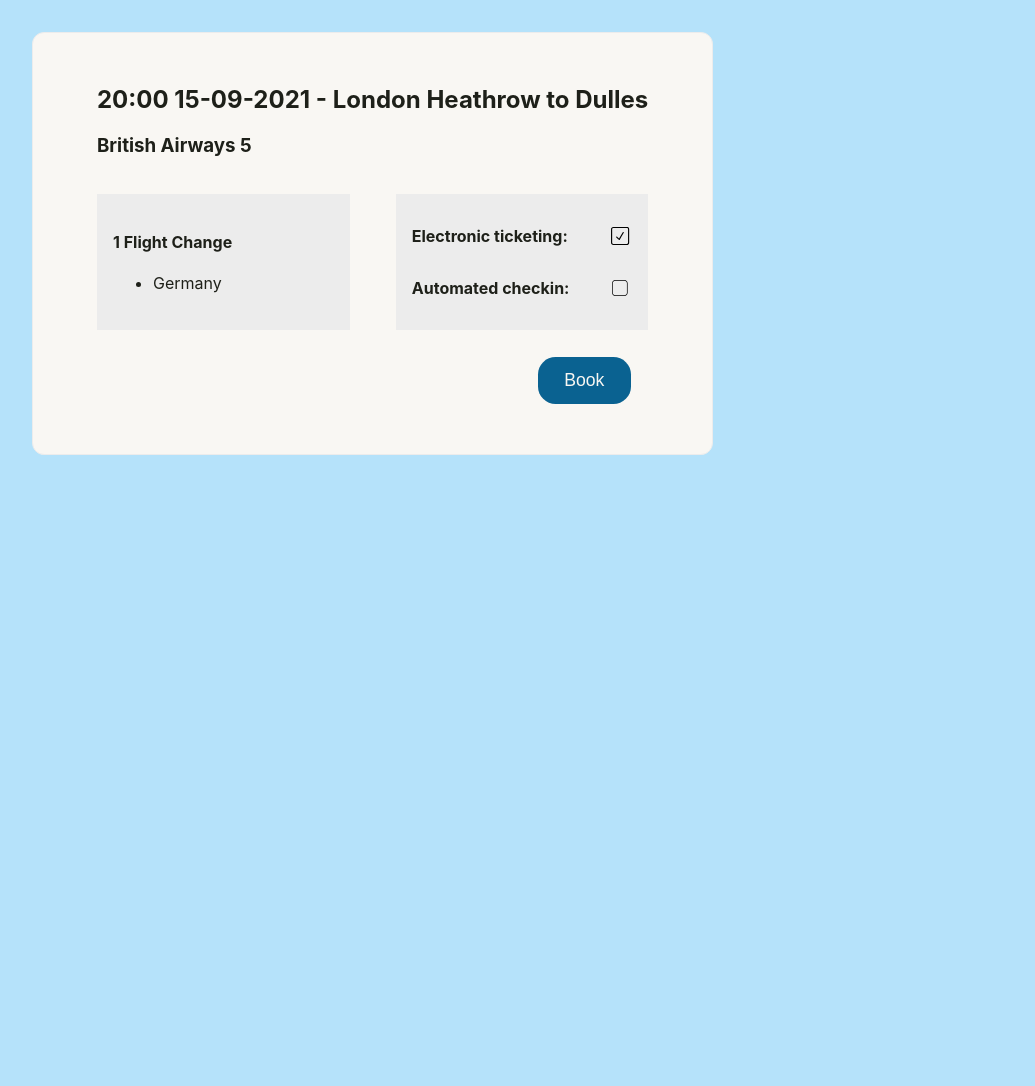
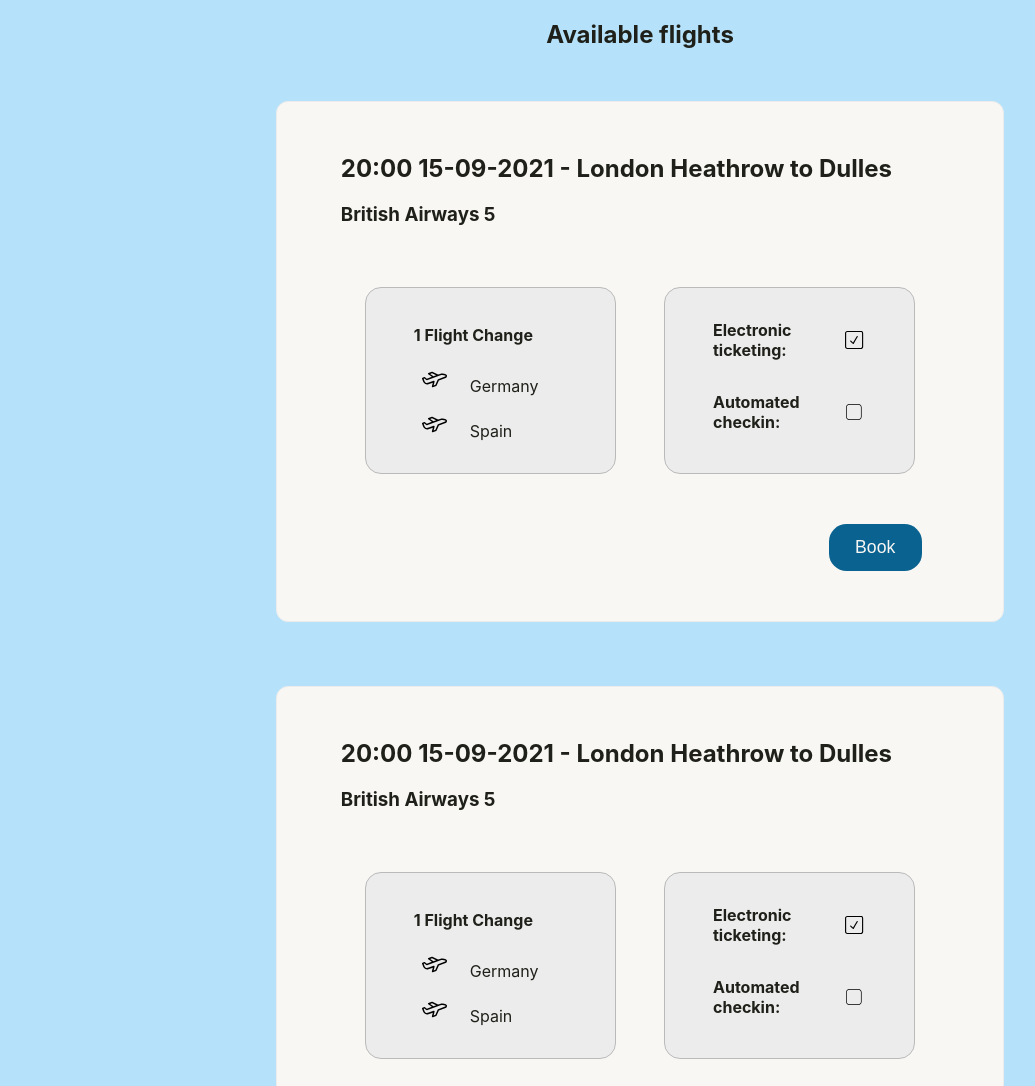
Before and after one commit to SchoolOfCode/w8_project_front-end-fujin, a React app: page / in a window 1280 px wide. Shown: the top 1086 px of the page, without its empty margins (0-1035 px from the left). Before the commit the page ends 800 px from the top, so only its background shows below. Built offline with nearby package versions, Linux system fonts and the light colour scheme.

Commit message:
style for display and flight changes

```diff
--- a/src/components/App/index.js
+++ b/src/components/App/index.js
@@ -4,7 +4,7 @@
 function App() {
   return (
     <div>
-    <Display flights={[{dateTime:'20:00 15-09-2021', departureAirport:'London Heathrow', arrivalAirport:'Dulles', airline:'British Airways', flightNumber:'5', changes:{numberOfStops: 1, intermediateAirports: {iata: [{station: 'Germany'}]}}, isElectronicTicketing:true, isAutomatedCheckin:false}]}/>
+    <Display flights={[{dateTime:'20:00 15-09-2021', departureAirport:'London Heathrow', arrivalAirport:'Dulles', airline:'British Airways', flightNumber:'5', changes:{numberOfStops: 1, intermediateAirports: {iata: [{station: 'Germany'}, {station: 'Spain'}]}}, isElectronicTicketing:true, isAutomatedCheckin:false}, {dateTime:'20:00 15-09-2021', departureAirport:'London Heathrow', arrivalAirport:'Dulles', airline:'British Airways', flightNumber:'5', changes:{numberOfStops: 1, intermediateAirports: {iata: [{station: 'Germany'}, {station: 'Spain'}]}}, isElectronicTicketing:true, isAutomatedCheckin:false}]}/>
     </div>
   );
 }
--- /dev/null
+++ b/src/components/Display/display.css
@@ -0,0 +1,5 @@
+.display {
+    display: flex;
+    flex-direction: column;
+    align-items: center;
+}
--- a/src/components/Display/index.js
+++ b/src/components/Display/index.js
@@ -1,10 +1,12 @@
 import React from "react";
 import Flight from '../Flight'
 import {v4 as uuidv4} from 'uuid';
+import './display.css';
 
 function Display({ flights }) {
   return (
-    <section>
+    <section className='display'>
+      <h1>Available flights</h1>
       {flights.map(
         ({
           dateTime,
--- a/src/components/Flight/flight.css
+++ b/src/components/Flight/flight.css
@@ -48,9 +48,13 @@
 
 .flight-info section {
   background: var(--light-grey);
-  padding: 1em;
+  padding: 1em 3em;
+  margin: 1.5em;
 
   width: 40%;
+
+  border: 1px solid var(--dark-grey);
+  border-radius: 1em;
 }
 
 .flight button {
--- a/src/components/FlightChanges/flightChanges.css
+++ b/src/components/FlightChanges/flightChanges.css
@@ -0,0 +1,8 @@
+.flight-changes ul {
+    list-style: url('../../images/airplane.svg');
+}
+
+.flight-changes li {
+    margin: 1em 0 0;
+    padding-left: 1em;
+}
--- a/src/components/FlightChanges/index.js
+++ b/src/components/FlightChanges/index.js
@@ -3,7 +3,7 @@
 
 function FlightChanges({ changes }) {
   return (
-    <section>
+    <section className='flight-changes'>
       <h4>
         {changes.numberOfStops} Flight{' '}
         {changes.numberOfStops === 1 ? 'Change' : 'Changes'}
--- a/src/index.css
+++ b/src/index.css
@@ -4,6 +4,7 @@
   --white: #f9f7f3;
   --black: #1e2019;
   --light-grey: #ececec;
+  --dark-grey: #BABABA;
 }
 
 body {
```
Also changed, not shown: src/images/airplane.svg (added).
